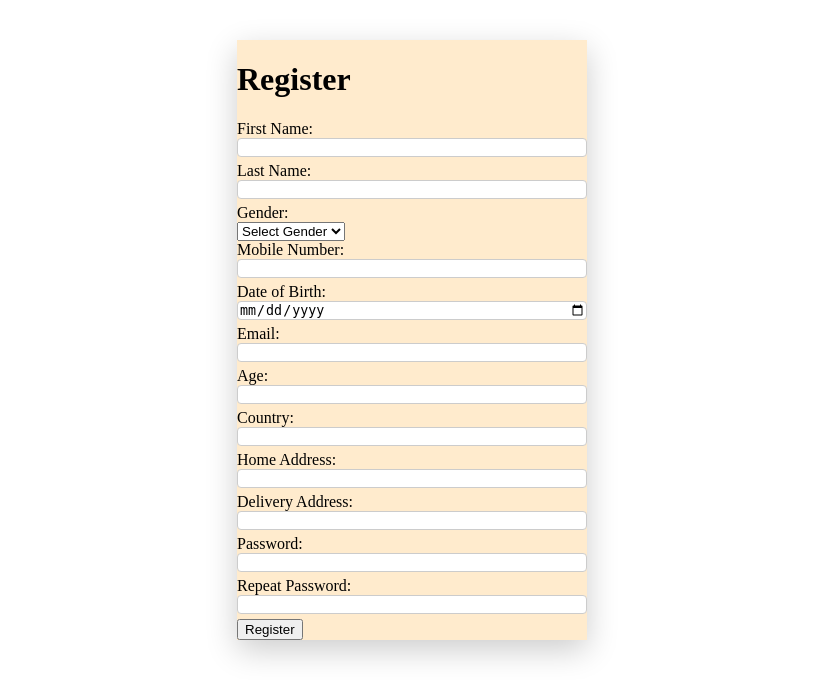
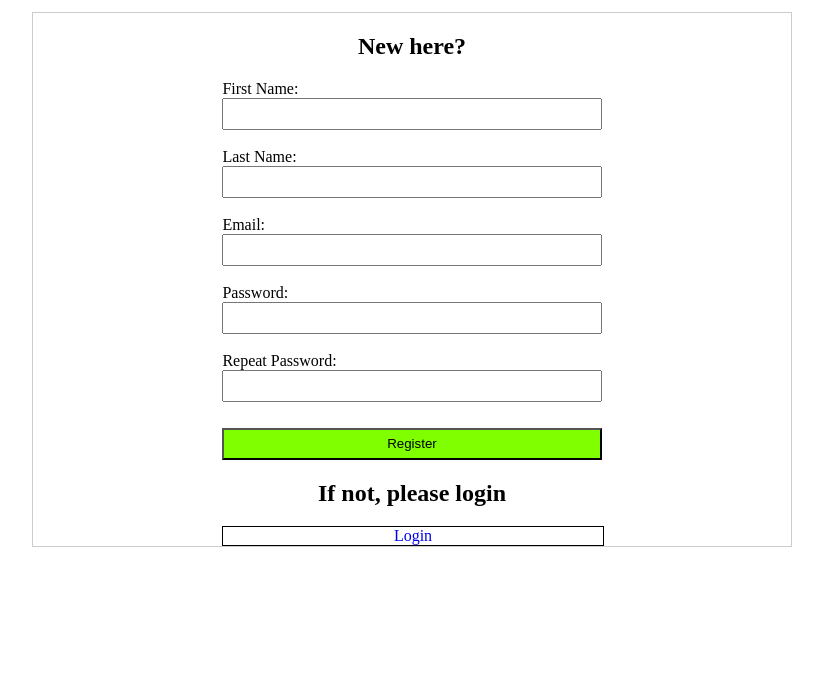
Before and after one commit to Adegoju5/flask_project, a Flask app: page /register in a window 1280 px wide. Shown: the part 152-832 px from the top of the page, without its empty margins (228-1051 px from the left). After the commit the page ends 699 px from the top, so only its background shows below. Run offline with Flask 3, Linux system fonts and the light colour scheme.

Commit message:
general changes

```diff
--- a/routes/register_route.py
+++ b/routes/register_route.py
@@ -10,39 +10,25 @@ def register():
     if request.method == 'POST':
         first_name = request.form['first_name']
         last_name = request.form['last_name']
-        gender = request.form['gender']
-        telephone = request.form['telephone']
-        date_of_birth = request.form['dob']
         email = request.form['email']
-        age = request.form['age']
-        country = request.form['country']
-        home_address = request.form['home_address']
-        delivery_address = request.form['delivery_address']
         password = request.form['password']
         repeat_password = request.form['repeat_password']
 
         if password != repeat_password:
-            flash('Passwords do not match. Please try again.', 'error')
+            flash("Passwords do not match. Please try again.", "error")
             return redirect(url_for('register'))
 
-        # Do not assign id directly, let SQLAlchemy handle it
         new_user = User(
             first_name=first_name,
             last_name=last_name,
-            gender=gender,
-            telephone=telephone,
-            date_of_birth=date_of_birth,
             email=email,
-            age=age,
-            country=country,
-            home_address=home_address,
-            delivery_address=delivery_address,
             password=generate_password_hash(password, method='pbkdf2:sha256')
         )
 
         try:
             db.session.add(new_user)
             db.session.commit()
+            flash("you've been successfully registered", "success")
             return redirect(url_for('login'))
         except Exception as e:
             db.session.rollback()
--- a/static/css/register.css
+++ b/static/css/register.css
@@ -1,39 +1,65 @@
-.outer_container{
-    margin: 40px;
+.container {
     display: flex;
-    justify-content: center;
+    flex-direction: column;
+    align-items: center;
+    height: auto;
+    text-align: center;
+    margin-top: 1%;
 }
 
+h4 {
+    text-align: center;
+    width: 100%;
+    height: 6vh;
+}
 
-.inner_container {
-    background-color: blanchedalmond;
-    box-shadow: 0 10px 30px rgba(0, 0, 0, 0.2);
-    width: 350px;
+input {
+    width: 100%;
+    box-sizing: border-box;
+    height: 4vh;
+}
+
+.inner_container, .login-container {
+    width: 50%;
 }
 
 label {
     display: block;
+    text-align: left;
 }
 
-h3 {
-    text-align: center;
+.form_container {
+    display: flex;
+    flex-direction: column;
+    align-items: center;
+    width: 60%;
+    border: 1px solid #ccc;
 }
 
-.inner_container input {
+button {
+    display: block;
     width: 100%;
-    margin-bottom: 5px;
-    border: 1px solid #ccc;
-    border-radius: 4px;
-    box-sizing: border-box;
+    margin-top: 2%;
+    background-color: chartreuse;
+    height: 4vh; /* Adjust height as needed */
 }
 
-.button_container {
-    display: flex;
-    justify-content: center;
-    padding-bottom: 20px;
+.login-container a {
+    display: block;
+    width: 100%;
+    border: 1px solid black;
+    text-decoration: none;
 }
 
-.submit:hover {
-    background-color: #e0e0e0;
-    cursor: pointer;
+#success {
+    background-color: green;
+    color: white;
+    padding: 10px;
+    border: 1px solid darkgreen;
 }
+
+#error {
+    background-color: yellow;
+    color: black;
+    border: 1px solid darkorange;
+}
--- /dev/null
+++ b/static/javascripts/dismiss_flash_messages.js
@@ -0,0 +1,6 @@
+setTimeout(function() {
+    var messages = document.querySelectorAll('.flash-message');
+    messages.forEach(function(message) {
+        message.style.display = 'none';
+    });
+}, 5000);
--- a/templates/register.html
+++ b/templates/register.html
@@ -1,67 +1,48 @@
 {% extends "landing_base.html" %}
+
 {% block title %} Register {% endblock %}
 
 {% block content %}
 <link rel="stylesheet" href="{{ url_for('static', filename='css/register.css') }}">
-
-<div class="outer_container">
-    <!-- Display flashed messages -->
+<div class="container">
     {% with messages = get_flashed_messages(with_categories=true) %}
         {% if messages %}
-            <ul>
             {% for category, message in messages %}
-                    <li class="{{ category }}">{{ message }}</li>
+                <h4 class="flash-message" id="{{ category }}">{{ message }}</h4>
             {% endfor %}
-            </ul>
         {% endif %}
     {% endwith %}
 
+    <div class="form_container">
+        <h2> New here? </h2>
         <div class="inner_container">
-        <h1>Register</h1>
-        <form action="{{ url_for('register') }}" method="post">
+            <form action="{{ url_for('register') }}" method="POST">
                 <label for="first_name">First Name:</label>
-            <input type="text" id="first_name" name="first_name" required><br>
+                <input type="text" id="first_name" name="first_name" required><br><br>
 
                 <label for="last_name">Last Name:</label>
-            <input type="text" id="last_name" name="last_name" required><br>
-
-            <label for="gender">Gender:</label>
-            <select id="gender" name="gender" required>
-                <option value="">Select Gender</option>
-                <option value="male">Male</option>
-                <option value="female">Female</option>
-                <option value="other">Other</option>
-            </select><br>
-
-            <label for="telephone">Mobile Number:</label>
-            <input type="tel" id="telephone" name="telephone" required><br>
-
-            <label for="dob">Date of Birth:</label>
-            <input type="date" id="dob" name="dob" required><br>
+                <input type="text" id="last_name" name="last_name" required><br><br>
 
                 <label for="email">Email:</label>
-            <input type="email" id="email" name="email" required><br>
-
-            <label for="age">Age:</label>
-            <input type="number" id="age" name="age" min="0" required><br>
-
-            <label for="country">Country:</label>
-            <input type="text" id="country" name="country" required><br>
-
-            <label for="home_address">Home Address:</label>
-            <input type="text" id="home_address" name="home_address" required><br>
-
-            <label for="delivery_address">Delivery Address:</label>
-            <input type="text" id="delivery_address" name="delivery_address" required><br>
+                <input type="email" id="email" name="email" required><br><br>
 
                 <label for="password">Password:</label>
-            <input type="password" id="password" name="password" required><br>
+                <input type="password" id="password" name="password" required><br><br>
 
                 <label for="repeat_password">Repeat Password:</label>
-            <input type="password" id="repeat_password" name="repeat_password" required><br>
+                <input type="password" id="repeat_password" name="repeat_password" required><br><br>
 
                 <button type="submit">Register</button>
             </form>
         </div>
+
+        <div class="login-container">
+            <h2>If not, please login</h2>
+            <a href="{{ url_for('login') }}">Login</a>
+        </div>
+    </div>
 </div>
 {% endblock %}
+{% block scripts %}
+<script src="{{ url_for('static', filename='javascripts/dismiss_flash_messages.js') }}"></script>
+{% endblock %}
```
Also changed, not shown: models/users_model.py (+7 -7 lines), routes/login_route.py (+8 -4 lines), static/css/login.css (deleted, +0 -47 lines), templates/login.html (+28 -12 lines). Lines whose indentation alone changed are shown as unchanged.
